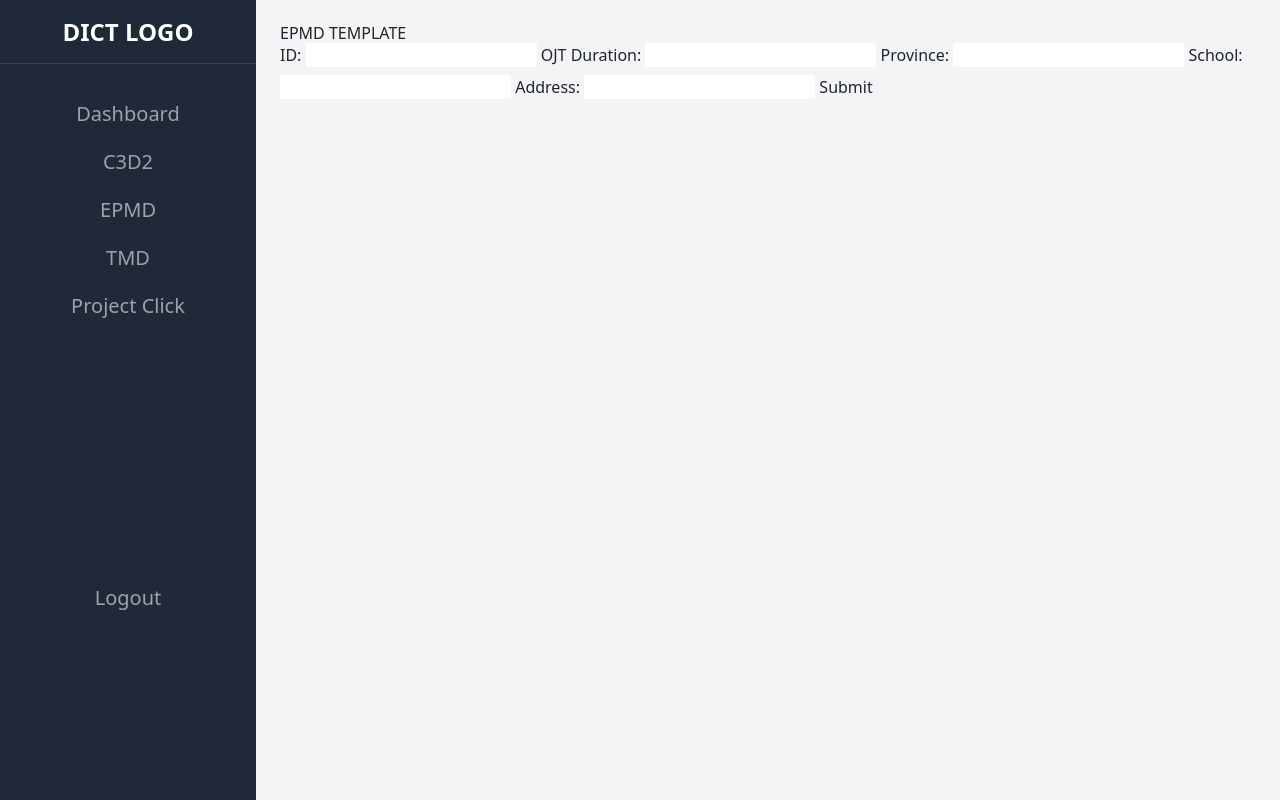
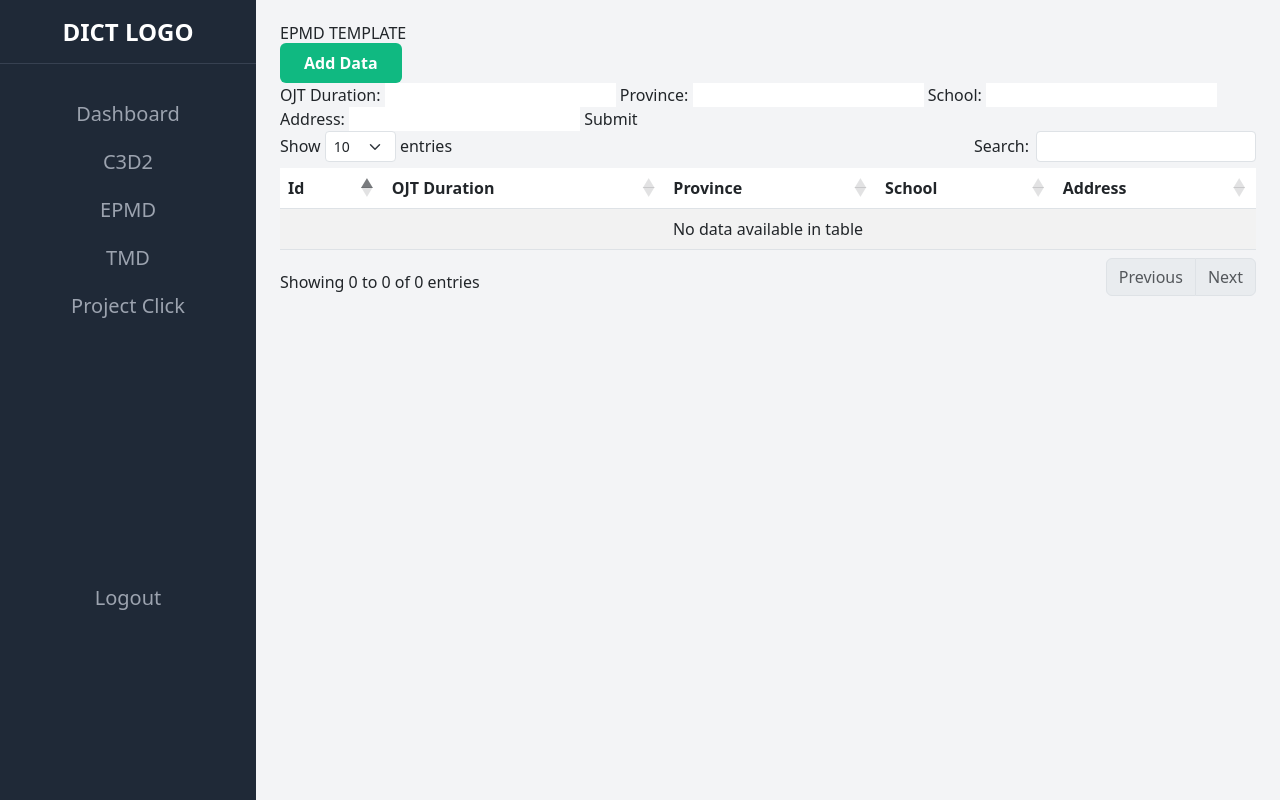
Before and after one commit to Glennarcega/ilcdbcore, a Django app: page /epmd/ in a window 1280 px wide. Run offline with Django 5.2, Linux system fonts and the light colour scheme; data that the repository does not hold is empty; some libraries are stand-ins or nearby versions.

Commit message:
add/list data

```diff
--- a/dict/models.py
+++ b/dict/models.py
@@ -2,7 +2,6 @@ from django.db import models
 
 # Create your models here.
 class InternshipApplication(models.Model):
-    id = models.IntegerField(primary_key=True)
     ojt_duration = models.IntegerField()
     province = models.CharField(max_length=255)
     school = models.CharField(max_length=255)
--- a/dict/templates/epmd.html
+++ b/dict/templates/epmd.html
@@ -1,4 +1,3 @@
-<!-- myapp/templates/home.html -->
 <!DOCTYPE html>
 <html lang="en">
 <head>
@@ -6,10 +5,11 @@
     <meta name="viewport" content="width=device-width, initial-scale=1.0">
     <title>Document</title>
 
-        <link rel='stylesheet' href='https://cdnjs.cloudflare.com/ajax/libs/tailwindcss/2.2.15/tailwind.min.css'>
-        <!-- Include Bootstrap CSS -->
-        <link rel="stylesheet" href="https://stackpath.bootstrapcdn.com/bootstrap/4.3.1/css/bootstrap.min.css">
-
+    <!-- Include Bootstrap 5 CSS -->
+    <link rel="stylesheet" href="https://cdnjs.cloudflare.com/ajax/libs/twitter-bootstrap/5.3.0/css/bootstrap.min.css">
+    <!-- Include DataTables CSS -->
+    <link rel="stylesheet" href="https://cdn.datatables.net/1.13.7/css/dataTables.bootstrap5.min.css">
+    <!-- Include Tailwind CSS (Optional) -->
     <link rel='stylesheet' href='https://cdnjs.cloudflare.com/ajax/libs/tailwindcss/2.2.15/tailwind.min.css'>
 </head>
 <body>
@@ -23,43 +23,67 @@
 
         <!-- Sidebar Content -->
         {% include 'sidebar.html' %}
-
-
     </aside>
 
     <!-- Main Content -->
     <div class="flex-1 flex flex-col overflow-hidden">
-
         <main class="flex-1 overflow-x-hidden overflow-y-auto bg-gray-100 p-4">
-                <H1>EPMD TEMPLATE</H1>
+            <h1>EPMD TEMPLATE</h1>
+            <button class="bg-green-500 hover:bg-green-600 text-white font-bold py-2 px-4 rounded">
+              Add Data
+            </button>
             <form method="post" action="{% url 'insert_data' %}">
                 {% csrf_token %}
-
-                  <label for="id">ID:</label>
-                  <input type="number" name="id" required>
-
                 <label for="ojt_duration">OJT Duration:</label>
                 <input type="number" name="ojt_duration" required>
-
                 <label for="province">Province:</label>
                 <input type="text" name="province" required>
-
                 <label for="school">School:</label>
                 <input type="text" name="school" required>
-
                 <label for="school_address">Address:</label>
                 <input type="text" name="school_address" required>
-
                 <button type="submit">Submit</button>
             </form>
 
-
+            <!-- Table -->
+            <table id="dataTable" class="table table-striped">
+                <thead>
+                    <tr>
+                        <th scope="col">Id</th>
+                        <th scope="col">OJT Duration</th>
+                        <th scope="col">Province</th>
+                        <th scope="col">School</th>
+                        <th scope="col">Address</th>
+                    </tr>
+                </thead>
+                <tbody>
+                    {% for application in applications %}
+                        <tr>
+                            <td>{{ application.id }}</td>
+                            <td>{{ application.ojt_duration }}</td>
+                            <td>{{ application.province }}</td>
+                            <td>{{ application.school }}</td>
+                            <td>{{ application.school_address }}</td>
+                        </tr>
+                    {% endfor %}
+                </tbody>
+            </table>
         </main>
-
     </div>
 </div>
- <!-- Include Bootstrap JS (Optional) -->
- <script src="https://code.jquery.com/jquery-3.3.1.slim.min.js"></script>
- <script src="https://stackpath.bootstrapcdn.com/bootstrap/4.3.1/js/bootstrap.min.js"></script>
+
+<!-- Include jQuery (Required) -->
+<script src="https://code.jquery.com/jquery-3.7.0.js"></script>
+<!-- Include DataTables JS -->
+<script src="https://cdn.datatables.net/1.13.7/js/jquery.dataTables.min.js"></script>
+<!-- Include DataTables Bootstrap 5 JS -->
+<script src="https://cdn.datatables.net/1.13.7/js/dataTables.bootstrap5.min.js"></script>
+<!-- DataTables Initialization -->
+<script>
+    $(document).ready( function () {
+        $('#dataTable').DataTable();
+    });
+</script>
+
 </body>
 </html>
--- a/dict/urls.py
+++ b/dict/urls.py
@@ -9,4 +9,5 @@ urlpatterns = [
     path('tmd/', tmd, name='tmd'),     # URL for the tmd view
     path('projectClick/', projectClick, name='projectClick'),  # URL for the projectClick view
     path('insert_data/', insert_data, name='insert_data'),
+
 ]
--- a/dict/views.py
+++ b/dict/views.py
@@ -1,5 +1,7 @@
 # myapp/views.py
-from django.shortcuts import render
+from django.shortcuts import render, redirect
+from django.http import HttpResponse
+from .models import InternshipApplication
 
 def home(request):
     return render(request, 'home.html')
@@ -21,14 +23,9 @@ def projectClick(request):
 
 
 
-from django.shortcuts import render
-from django.http import HttpResponse
-from .models import InternshipApplication
-
 def insert_data(request):
     if request.method == 'POST':
         # Assuming you receive data from a form POST request
-        id = request.POST.get('id')
         ojt_duration = request.POST.get('ojt_duration')
         province = request.POST.get('province')
         school = request.POST.get('school')
@@ -36,7 +33,7 @@ def insert_data(request):
 
         # Create an instance of InternshipApplication with the provided id
         new_application = InternshipApplication(
-            id=id,
+
             ojt_duration=ojt_duration,
             province=province,
             school=school,
@@ -46,6 +43,10 @@ def insert_data(request):
         # Save the new application to the database
         new_application.save()
 
-        return HttpResponse('Data inserted successfully!')
+        return redirect('epmd')
     else:
         return HttpResponse('Please use a POST request to insert data.')
+
+def epmd(request):
+    applications = InternshipApplication.objects.all()
+    return render(request, 'epmd.html', {'applications': applications})
```
Also changed, not shown: dict/settings.py (+5 -5 lines). Lines whose indentation alone changed are shown as unchanged.
